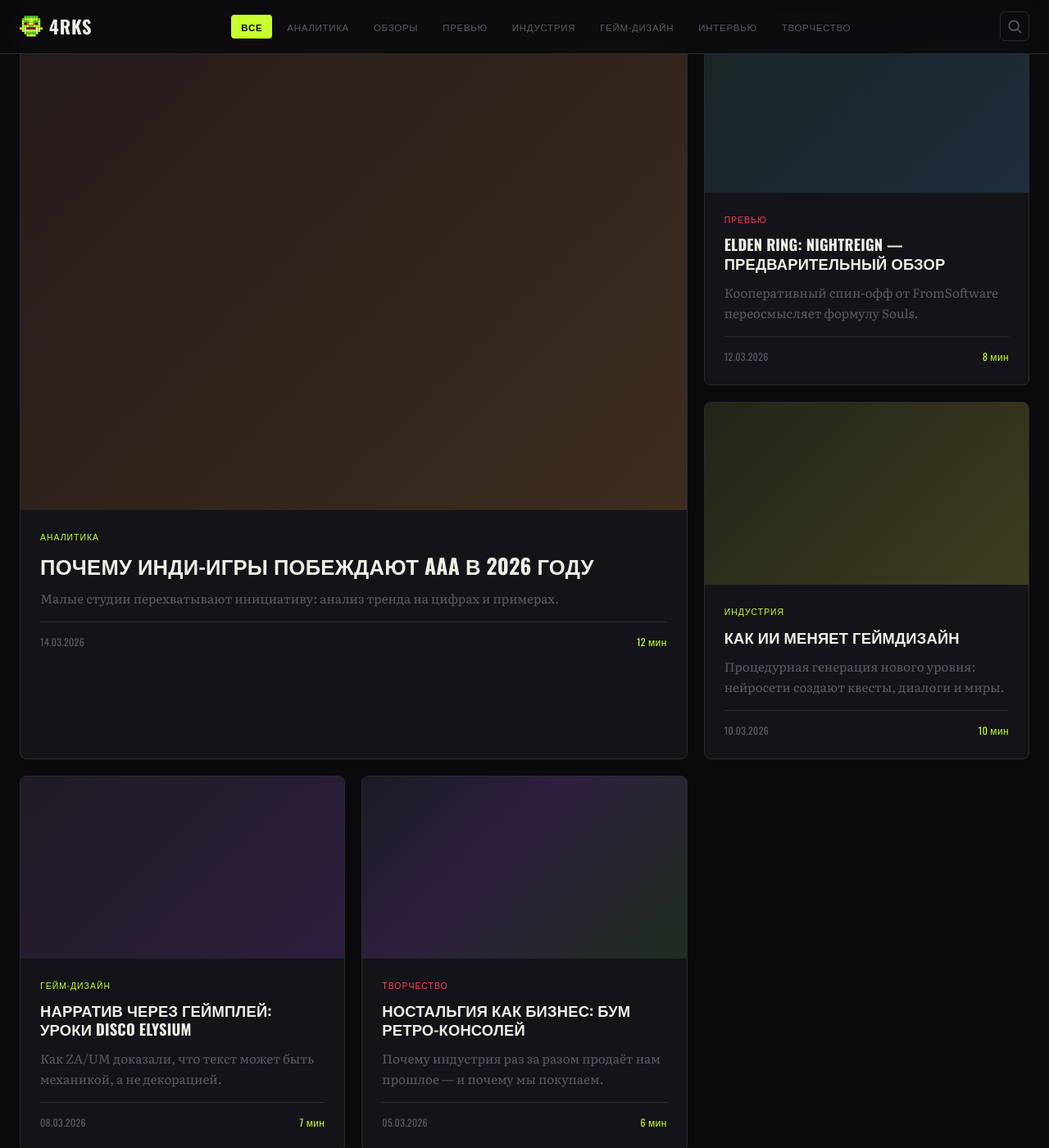
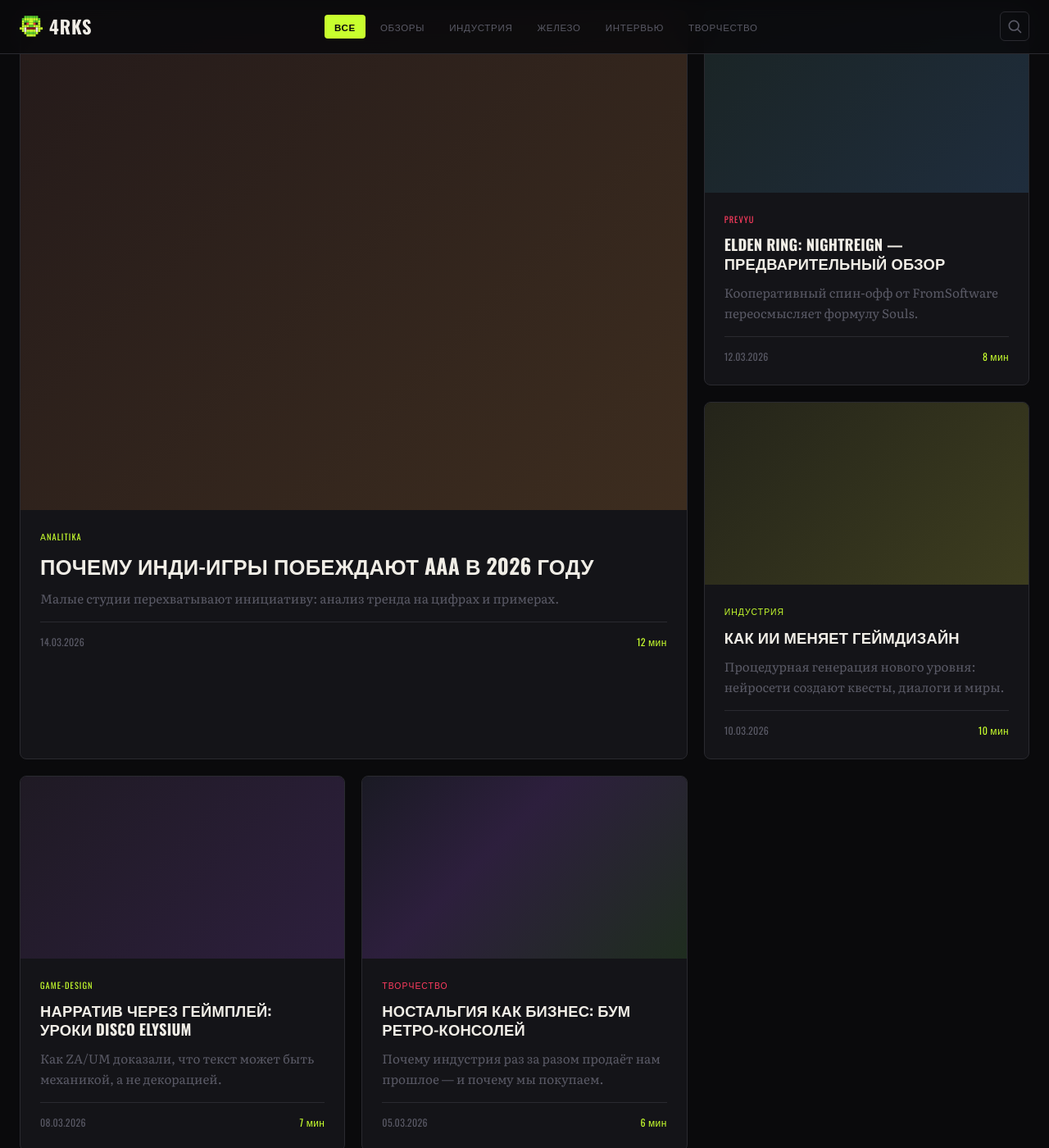
Before and after one commit to MagisterGudvin/pixelorcs, a Jekyll site: the page built from index.html, in a window 1280 px wide and 1400 px high, scrolled down 594 px. Shown: the whole window at 82% size. Built offline with Jekyll 4.4.1, drawn with Linux system fonts in a browser that asks for light colours.

Commit message:
Update Настройки “general”

```diff
--- a/_data/settings.yml
+++ b/_data/settings.yml
@@ -1,16 +1,12 @@
 title: 4RKS
 description: 'Независимый онлайн-журнал о видеоиграх: обзоры, аналитика игровой индустрии.'
 categories:
-  - name: Аналитика
-    slug: аnalitika
   - name: Обзоры
     slug: obzori
-  - name: Превью
-    slug: prevyu
   - name: Индустрия
     slug: industriya
-  - name: Гейм-дизайн
-    slug: game-design
+  - name: Железо
+    slug: zhelezo
   - name: Интервью
     slug: intervyu
   - name: Творчество
```
